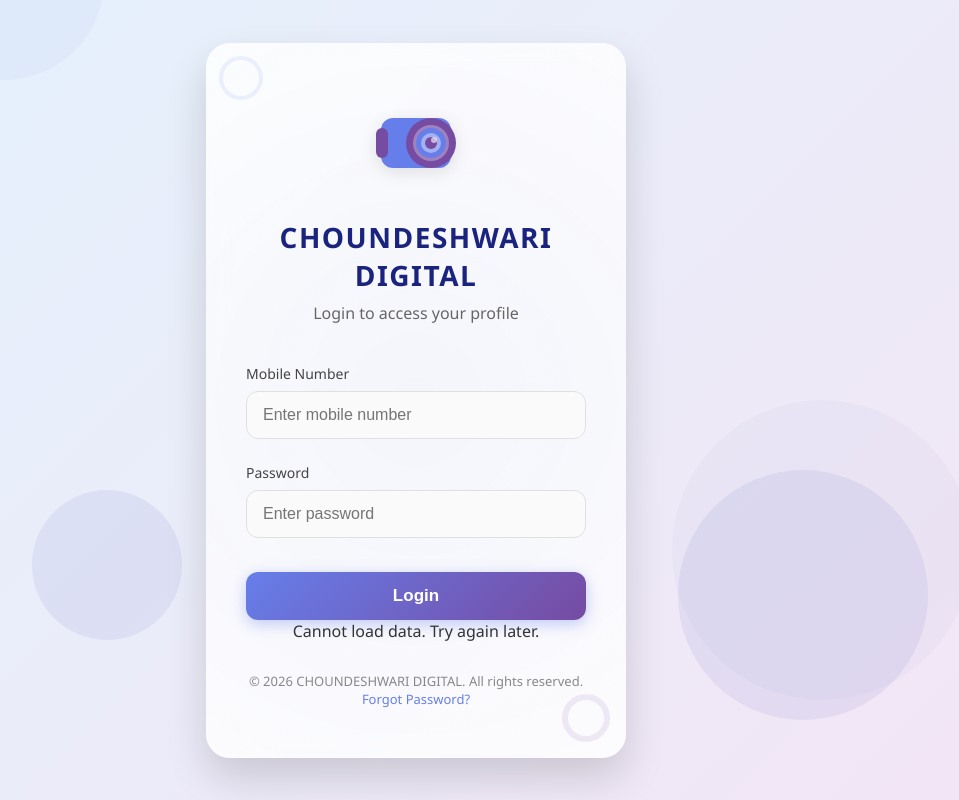
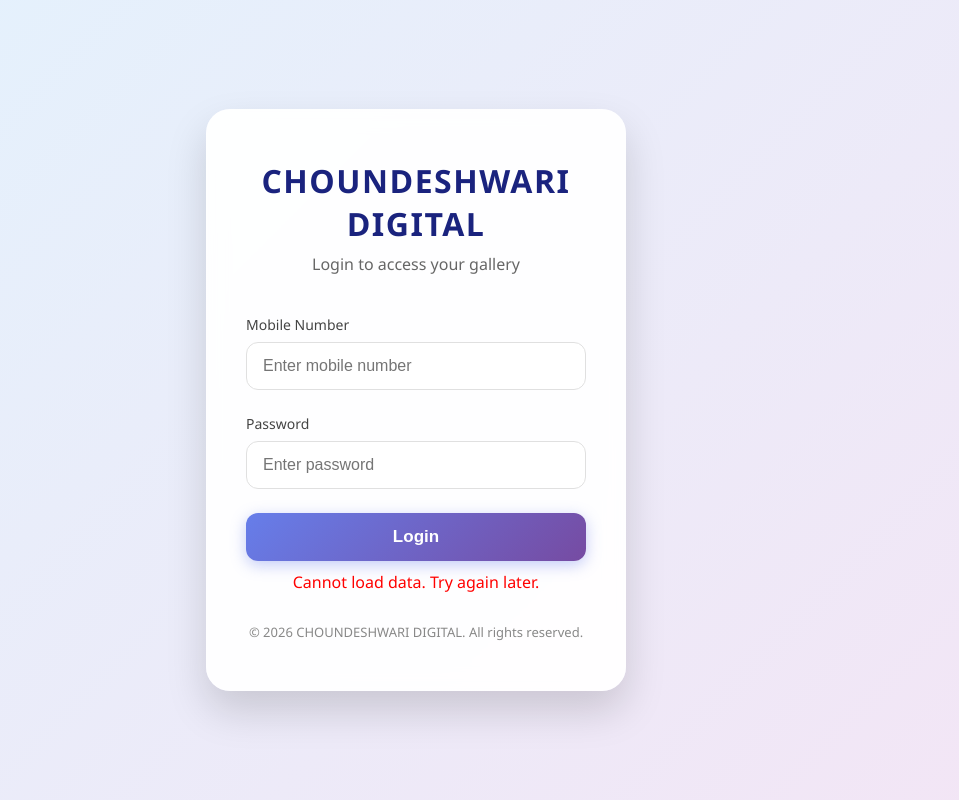
Before and after one commit to yashedtech-art/choundeshwari-digital, a plain HTML site: page index.html in a window 1280 px wide. Shown: the whole page, without its empty margins (224-1183 px from the left). Drawn offline with Linux system fonts and the light colour scheme; no server answers.

Commit message:
Add files via upload

```diff
--- a/index.html
+++ b/index.html
@@ -5,238 +5,39 @@
 <meta name="viewport" content="width=device-width, initial-scale=1.0">
 <title>CHOUNDESHWARI DIGITAL - Login</title>
 <style>
-        /* Reset and base styles */
-        * {
-            margin: 0;
-            padding: 0;
-            box-sizing: border-box;
-        }
-
+    /* --- Basic Reset --- */
+    * { margin: 0; padding: 0; box-sizing: border-box; }
     body {
         font-family: 'Segoe UI', Tahoma, Geneva, Verdana, sans-serif;
-            background-color: #f5f7fa;
-            display: flex;
-            justify-content: center;
-            align-items: center;
-            min-height: 100vh;
-            color: #333;
-            overflow: hidden;
-            position: relative;
+        background: linear-gradient(135deg,#e3f2fd 0%,#f3e5f5 100%);
+        display: flex; justify-content:center; align-items:center;
+        min-height:100vh; color:#333; overflow:hidden;
     }
-
-        /* Enhanced background with subtle gradient and SVG decorative elements */
-        body::before {
-            content: '';
-            position: absolute;
-            top: 0; left: 0; right: 0; bottom: 0;
-            background: linear-gradient(135deg, #e3f2fd 0%, #f3e5f5 100%);
-            z-index: -2;
+    .container {
+        background: rgba(255,255,255,0.95); backdrop-filter: blur(10px);
+        border-radius:24px; box-shadow:0 20px 40px rgba(0,0,0,0.15);
+        padding:50px 40px; width:100%; max-width:420px; text-align:center;
     }
-
-        /* Floating decorative circles for photography theme (aperture bokeh effect) */
-        .decor-circles {
-            position: absolute;
-            width: 100%;
-            height: 100%;
-            overflow: hidden;
-            z-index: -1;
+    h1 { color:#1a237e; margin-bottom:8px; letter-spacing:1.5px; }
+    .subtitle { color:#666; margin-bottom:40px; font-weight:400; }
+    label { text-align:left; font-size:14px; margin-bottom:8px; color:#444; display:block; font-weight:500; }
+    input { padding:14px 16px; margin-bottom:24px; border-radius:12px; border:1px solid #e0e0e0; width:100%; font-size:16px; }
+    input:focus { border-color:#3f51b5; box-shadow:0 0 0 3px rgba(63,81,181,0.15); outline:none; }
+    button {
+        padding:14px; width:100%; background: linear-gradient(135deg,#667eea 0%,#764ba2 100%);
+        color:white; border:none; border-radius:12px; font-size:17px; font-weight:600;
+        cursor:pointer; transition: all 0.3s ease; box-shadow:0 4px 15px rgba(102,126,234,0.4);
     }
-
-        .circle {
-            position: absolute;
-            border-radius: 50%;
-            background: rgba(63, 81, 181, 0.08);
-            animation: float 20s infinite linear;
-        }
-
-        .circle:nth-child(1) { width: 200px; height: 200px; top: 10%; left: 10%; animation-delay: 0s; }
-        .circle:nth-child(2) { width: 300px; height: 300px; top: 50%; left: 70%; animation-delay: 5s; }
-        .circle:nth-child(3) { width: 150px; height: 150px; bottom: 20%; left: 20%; animation-delay: 10s; }
-        .circle:nth-child(4) { width: 250px; height: 250px; bottom: 10%; right: 10%; animation-delay: 15s; }
-
-        @keyframes float {
-            0% { transform: translateY(0) rotate(0deg); opacity: 0.4; }
-            50% { opacity: 0.7; }
-            100% { transform: translateY(-100vh) rotate(360deg); opacity: 0.4; }
-        }
-
-        .container {
-            background-color: rgba(255, 255, 255, 0.95);
-            backdrop-filter: blur(10px);
-            border-radius: 24px;
-            box-shadow: 0 20px 40px rgba(0, 0, 0, 0.15);
-            padding: 50px 40px;
-            width: 100%;
-            max-width: 420px;
-            text-align: center;
-            position: relative;
-            overflow: hidden;
-            animation: fadeInUp 0.8s ease-out;
-        }
-
-        .container::before {
-            content: '';
-            position: absolute;
-            top: -50%;
-            left: -50%;
-            width: 200%;
-            height: 200%;
-            background: radial-gradient(circle, rgba(63, 81, 181, 0.05) 0%, transparent 70%);
-            animation: rotate 30s linear infinite;
-            z-index: -1;
-        }
-
-        @keyframes rotate {
-            0% { transform: rotate(0deg); }
-            100% { transform: rotate(360deg); }
-        }
-
-        @keyframes fadeInUp {
-            from { opacity: 0; transform: translateY(30px); }
-            to { opacity: 1; transform: translateY(0); }
-        }
-
-        /* Enhanced Camera Logo SVG */
-        .logo-svg {
-            width: 100px;
-            height: 100px;
-            margin-bottom: 20px;
-            filter: drop-shadow(0 4px 8px rgba(0,0,0,0.1));
-        }
-
-        h1 {
-            font-size: 28px;
-            margin-bottom: 8px;
-            color: #1a237e;
-            letter-spacing: 1.5px;
-            font-weight: 600;
-        }
-
-        .subtitle {
-            font-size: 16px;
-            margin-bottom: 40px;
-            color: #666;
-            font-weight: 400;
-        }
-
-        form {
-            display: flex;
-            flex-direction: column;
-        }
-
-        label {
-            text-align: left;
-            font-size: 14px;
-            margin-bottom: 8px;
-            color: #444;
-            font-weight: 500;
-        }
-
-        input {
-            padding: 14px 16px;
-            margin-bottom: 24px;
-            border: 1px solid #e0e0e0;
-            border-radius: 12px;
-            font-size: 16px;
-            transition: all 0.3s ease;
-            background-color: #fafafa;
-        }
-
-        input:focus {
-            border-color: #3f51b5;
-            box-shadow: 0 0 0 3px rgba(63, 81, 181, 0.15);
-            background-color: #fff;
-            outline: none;
-            transform: translateY(-2px);
-        }
-
-        button {
-            padding: 14px;
-            background: linear-gradient(135deg, #667eea 0%, #764ba2 100%);
-            color: white;
-            border: none;
-            border-radius: 12px;
-            font-size: 17px;
-            font-weight: 600;
-            cursor: pointer;
-            transition: all 0.3s ease;
-            box-shadow: 0 4px 15px rgba(102, 126, 234, 0.4);
-            margin-top: 10px;
-        }
-
-        button:hover {
-            transform: translateY(-3px);
-            box-shadow: 0 8px 25px rgba(102, 126, 234, 0.5);
-        }
-
-        .footer {
-            margin-top: 30px;
-            font-size: 13px;
-            color: #888;
-        }
-
-        .footer a {
-            color: #667eea;
-            text-decoration: none;
-            font-weight: 500;
-            transition: color 0.3s ease;
-        }
-
-        .footer a:hover {
-            color: #764ba2;
-        }
-
-        /* Responsive */
-        @media (max-width: 480px) {
-            .container {
-                padding: 40px 25px;
-                margin: 20px;
-                border-radius: 20px;
-            }
-
-            h1 {
-                font-size: 24px;
-            }
-        }
+    button:hover { transform: translateY(-3px); box-shadow:0 8px 25px rgba(102,126,234,0.5); }
+    #msg { color:red; margin-top:10px; }
+    .footer { margin-top:30px; font-size:13px; color:#888; }
+    .footer a { color:#667eea; text-decoration:none; }
 </style>
 </head>
 <body>
-    <!-- Decorative floating circles -->
-    <div class="decor-circles">
-        <div class="circle"></div>
-        <div class="circle"></div>
-        <div class="circle"></div>
-        <div class="circle"></div>
-    </div>
-
 <div class="container">
-        <!-- Enhanced Camera SVG Logo -->
-        <svg class="logo-svg" viewBox="0 0 100 100" xmlns="http://www.w3.org/2000/svg">
-            <!-- Camera body -->
-            <rect x="15" y="25" width="70" height="50" rx="12" fill="#667eea"/>
-            <!-- Lens outer ring -->
-            <circle cx="65" cy="50" r="25" fill="#764ba2"/>
-            <!-- Lens inner rings for depth -->
-            <circle cx="65" cy="50" r="18" fill="#fff" opacity="0.3"/>
-            <circle cx="65" cy="50" r="15" fill="#667eea"/>
-            <circle cx="65" cy="50" r="10" fill="#fff" opacity="0.4"/>
-            <circle cx="65" cy="50" r="6" fill="#764ba2"/>
-            <!-- Flash/Protrusion -->
-            <rect x="10" y="35" width="12" height="30" rx="6" fill="#764ba2"/>
-            <!-- Shutter highlight -->
-            <circle cx="68" cy="47" r="3" fill="#fff" opacity="0.6"/>
-        </svg>
-
-        <!-- Additional subtle SVG decorations around the card -->
-        <svg style="position: absolute; top: 10px; left: 10px; width: 50px; opacity: 0.1;" viewBox="0 0 100 100">
-            <circle cx="50" cy="50" r="40" fill="none" stroke="#667eea" stroke-width="8"/>
-        </svg>
-        <svg style="position: absolute; bottom: 10px; right: 10px; width: 60px; opacity: 0.1;" viewBox="0 0 100 100">
-            <circle cx="50" cy="50" r="35" fill="none" stroke="#764ba2" stroke-width="10"/>
-        </svg>
-
     <h1>CHOUNDESHWARI DIGITAL</h1>
-        <p class="subtitle">Login to access your profile</p>
+    <p class="subtitle">Login to access your gallery</p>
 
     <form onsubmit="login(event)">
         <label for="mobile">Mobile Number</label>
@@ -249,15 +50,9 @@
     </form>
     <p id="msg"></p>
 
+    <div class="footer">&copy; 2026 CHOUNDESHWARI DIGITAL. All rights reserved.</div>
+</div>
 
-
-
-        <div class="footer">
-            &copy; 2026 CHOUNDESHWARI DIGITAL. All rights reserved.
-            <br>
-            <a href="#">Forgot Password?</a>
-        </div>
-    </div>
 <!-- Link JS -->
 <script src="script.js"></script>
 </body>
```
Lines whose indentation alone changed are shown as unchanged.
